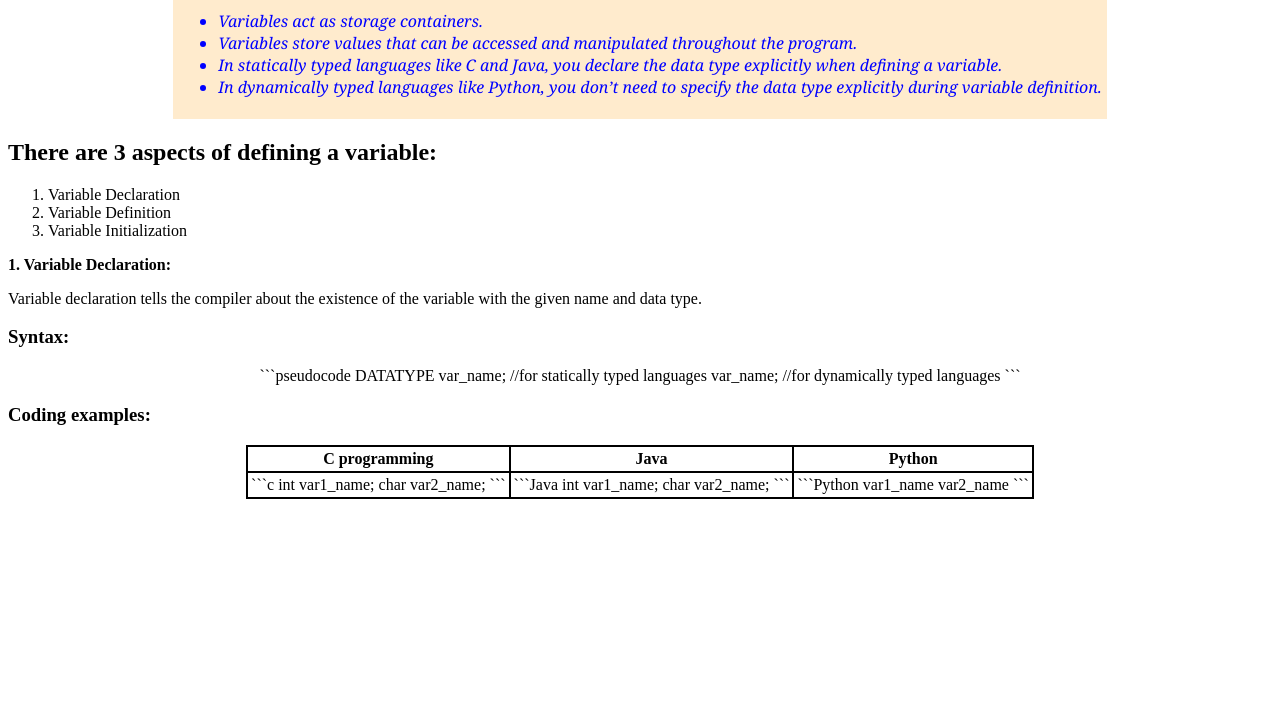
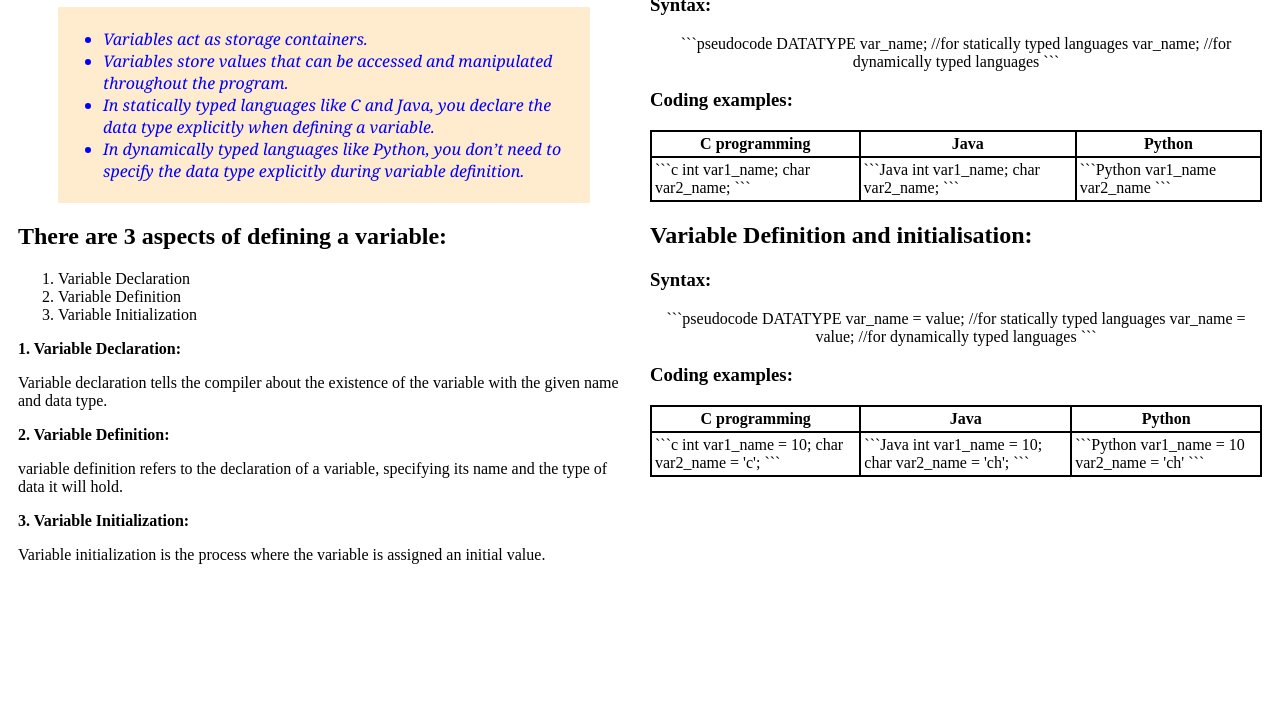
Before and after one commit to Sree2011/PROGRAMMING_NOTES, a website: page cheatsheets/Variables and data types/variables.html in a window 1280 px wide. Shown: the part 91-800 px from the top of the page. Drawn offline with Linux system fonts and the light colour scheme.

Commit message:
variables

````diff
--- a/cheatsheets/Variables and data types/variables.html
+++ b/cheatsheets/Variables and data types/variables.html
@@ -10,7 +10,9 @@
   </head>
 
   <body>
-    <h1>Variables</h1>
+
+    <div style="display: flex;">
+      <div style="flex: 1; padding: 10px;"><h1>Variables</h1>
         <blockquote>
           <ul>
           <li>Variables act as storage containers.</li>
@@ -33,7 +35,16 @@
         <p>Variable declaration tells the compiler
           about the existence of the variable with the given
           name and data type.</p>
-
+        <b>2. Variable Definition: </b><br/>
+        <p>variable definition refers to the
+          declaration of a variable, specifying
+          its name and the type of data it will hold.</p>
+        <b>3. Variable Initialization: </b><br/>
+        <p>Variable initialization is the process
+          where the variable is assigned an initial value.</p>
+    </div>
+      <div style="flex: 1; padding: 10px;">
+        <h2>Variable Declaration:</h2>
         <h3>Syntax: </h3>
         <div align="center">
         <md-block>
@@ -81,5 +92,60 @@
             </tr>
           </tbody>
         </table>
+
+        <h2>Variable Definition and initialisation:</h2>
+        <h3>Syntax: </h3>
+        <div align="center">
+        <md-block>
+          ```pseudocode
+          DATATYPE var_name = value; //for statically typed languages
+          var_name = value; //for dynamically typed languages
+          ```
+        </md-block>
+        </div>
+
+        <h3>Coding examples:</h3>
+        <table align="center">
+          <thead>
+            <th>C programming</th>
+            <th>Java</th>
+            <th>Python</th>
+          </thead>
+
+          <tbody>
+            <tr>
+              <td>
+                <md-block>
+                  ```c
+                  int var1_name = 10;
+                  char var2_name = 'c';
+                  ```
+                </md-block>
+              </td>
+              <td>
+                <md-block>
+                  ```Java
+                  int var1_name = 10;
+                  char var2_name = 'ch';
+                  ```
+                </md-block>
+              </td>
+              <td>
+                <md-block>
+                  ```Python
+                  var1_name = 10
+                  var2_name = 'ch'
+                  ```
+                </md-block>
+              </td>
+            </tr>
+          </tbody>
+        </table>
+
+
+      </div>
+    </div>
+
+
   </body>
   </html>
````
Lines whose indentation alone changed are shown as unchanged.
